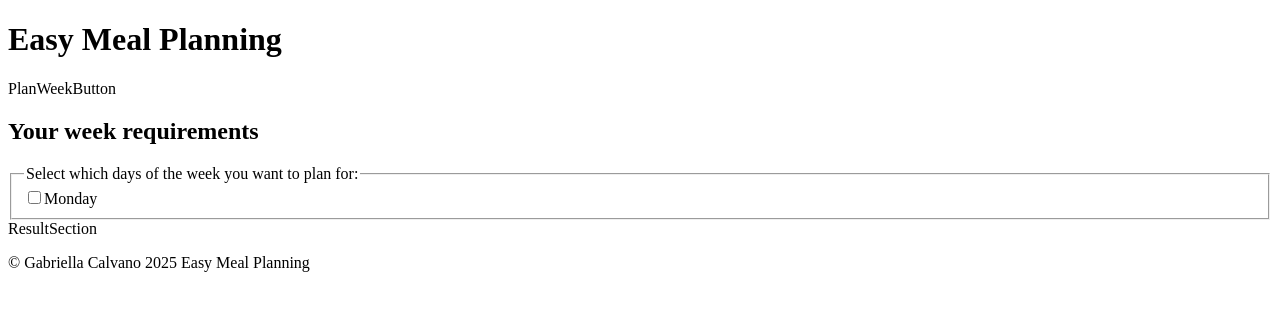
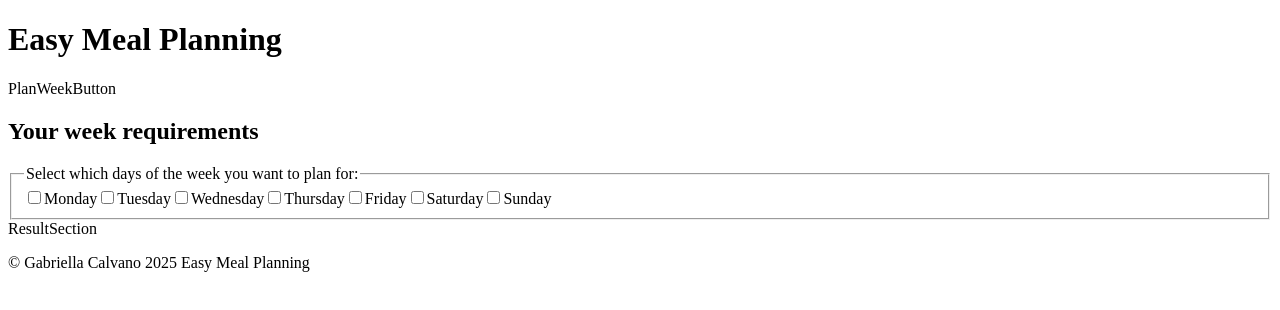
Before and after one commit to Nymesia47/meal-planner-generator, a React (Vite) app: page /#/ in a window 1280 px wide. Shown: the top 310 px of the page. Built offline with nearby package versions, Linux system fonts and the light colour scheme.

Commit message:
completed days selection functionality

```diff
--- a/src/components/layoutComponents/ActionsPanel.jsx
+++ b/src/components/layoutComponents/ActionsPanel.jsx
@@ -1,13 +1,19 @@
 import PlanWeekButton from "../parts/PlanWeekButton";
 import PlanWeekForm from "../parts/PlanWeekForm";
+import PropTypes from "prop-types";
 
-function ActionsPanel() {
+function ActionsPanel({planningData, setPlanningData}) {
   return (
     <section>
       <PlanWeekButton />
-      <PlanWeekForm />
+      <PlanWeekForm planningData={planningData} setPlanningData={setPlanningData}/>
     </section>
   )
 }
 
-export default ActionsPanel
+export default ActionsPanel;
+
+ActionsPanel.propTypes = {
+  planningData: PropTypes.object.isRequired,
+  setPlanningData: PropTypes.func.isRequired
+}
--- a/src/components/pages/LandingPage.jsx
+++ b/src/components/pages/LandingPage.jsx
@@ -2,13 +2,37 @@ import Header from "../layoutComponents/Header";
 import Footer from "../layoutComponents/Footer";
 import ActionsPanel from "../layoutComponents/ActionsPanel";
 import ResultsSection from "../layoutComponents/ResultSection";
+import { useState } from "react";
 
 function LandingPage() {
+
+  const [dinnerOptions, setDinnerOptions] = useState([
+    {title : "Spinach's Hamburger", plate_id : 1},
+    {title : "Sausages", plate_id : 2},
+    {title : "Empanadillas", plate_id : 3},
+    {title : "Pescado en salsa rubia", plate_id : 4},
+    {title : "Courgette's Frittata", plate_id : 5},
+    {title : "Quesadillas", plate_id : 6},
+    {title : "Cream of Vegetables", plate_id : 7},
+    {title : "Quesadillas", plate_id : 8},
+    {title : "Pastina", plate_id : 9},
+    {title : "Cocido de arroz", plate_id : 10},
+    {title : "Courgette Penwheels", plate_id : 11},
+    {title : "Mini CheeseBurgers", plate_id : 12},
+    {title : "Eggs Muffins", plate_id: 13}
+  ]);
+
+  const planningData_initial_state = { days: [] };
+
+  const [planningData, setPlanningData] = useState(planningData_initial_state);
+
+
+
   return (
     <div>
       <Header />
       <main>
-        <ActionsPanel />
+        <ActionsPanel planningData={planningData} setPlanningData={setPlanningData}/>
         <ResultsSection />
       </main>
       <Footer />
--- a/src/components/parts/PlanWeekForm.jsx
+++ b/src/components/parts/PlanWeekForm.jsx
@@ -1,21 +1,51 @@
+import PropTypes from "prop-types";
 
-function PlanWeekForm() {
+function PlanWeekForm({planningData, setPlanningData}) {
+
+    //Adds the selected days in the Planning Data
+    const handleDaySelection = (ev) => {
+      const {value, checked} = ev.target;
+
+      setPlanningData((prevPlanningData) => {
+        if (checked) {
+          return {...prevPlanningData, days: [...prevPlanningData.days, value]};
+        } else {
+          return {...prevPlanningData, days:prevPlanningData.days.filter((day) => day !== value)};
+        }
+      })
+    };
+
+    //Prevents the refreshing of the page on submit
+    const handleSubmit = (ev) => {
+      ev.preventDefault();
+    }
+
+  //Renders the days to select in the form
+  const daysSelection = ["monday", "tuesday", "wednesday", "thursday", "friday", "saturday", "sunday"].map((day) => (
+    <label key={day}>
+      <input
+        type="checkbox"
+        value={day}
+        name="days[]"
+        onChange={handleDaySelection}
+        checked={planningData.days.includes(day)}
+      />
+      {day.charAt(0).toUpperCase() + day.slice(1)}
+    </label>
+  ))
+
+
+
+
   return (
     <section>
       <h2>Your week requirements</h2>
-      <form>
+      <form onSubmit={handleSubmit}>
         <fieldset>
           <legend id="days-selection-legend">Select which days of the week you want to plan for:</legend>
 
           <div role="group" aria-labelledby="days-selection-legend">
-            <label>
-              <input
-                type="checkbox"
-                value="monday"
-                name="days[]"
-              />
-              Monday
-            </label>
+            {daysSelection}
           </div>
         </fieldset>
       </form>
@@ -23,4 +53,9 @@ function PlanWeekForm() {
   )
 }
 
-export default PlanWeekForm
+export default PlanWeekForm;
+
+PlanWeekForm.propTypes = {
+  planningData: PropTypes.object.isRequired,
+  setPlanningData: PropTypes.func.isRequired
+}
```
